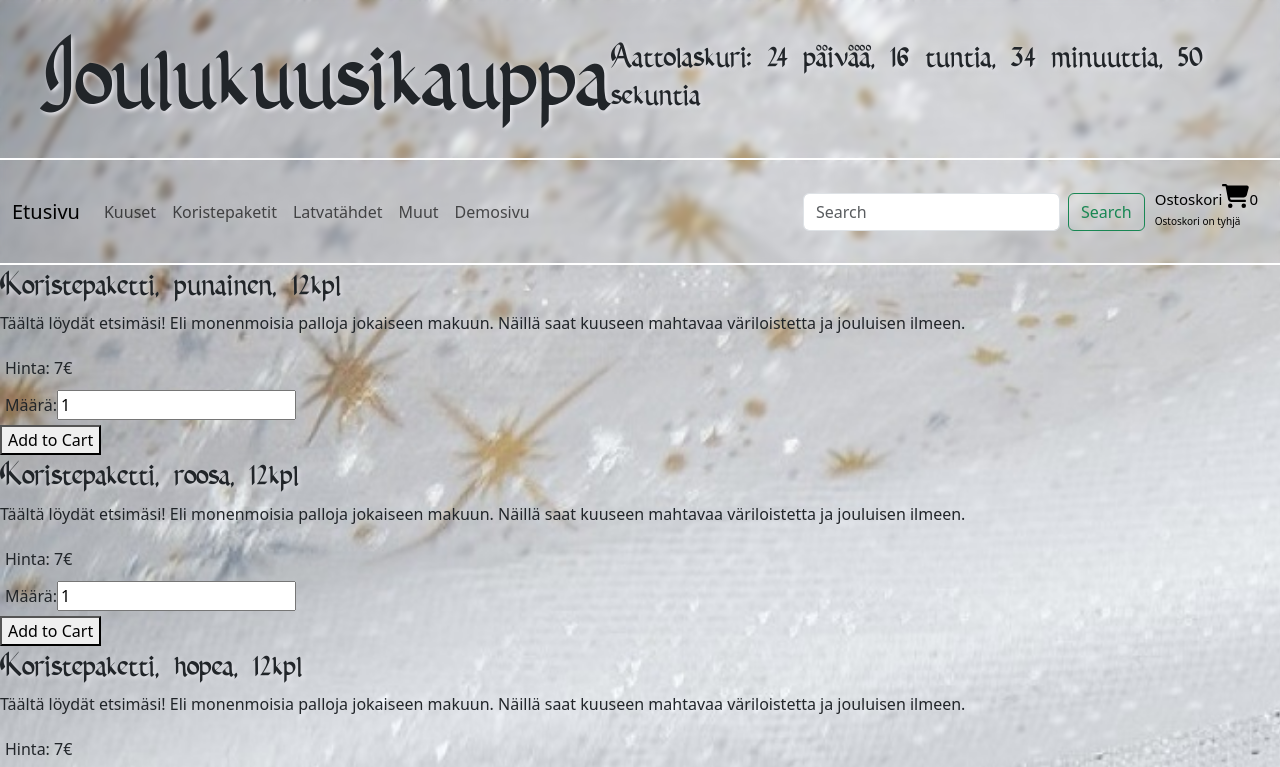
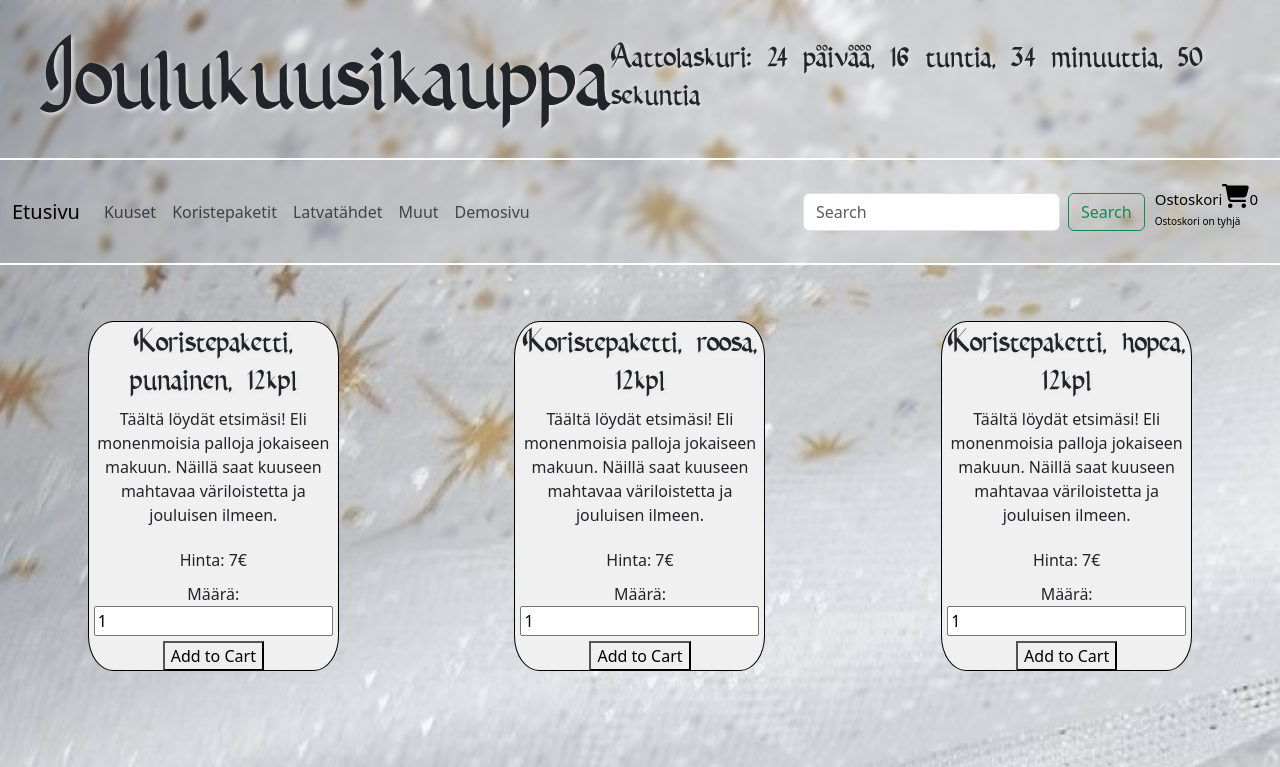
Before and after one commit to Verkkopalveluprojekti-Ryhma10/joulukuusikauppa, a React (Create React App) app: page /Koristeet in a window 1280 px wide. Shown: the top 767 px of the page. Built offline with nearby package versions, Linux system fonts and the light colour scheme.

Commit message:
koristeet sivu css, globaliin, kuvat puuttuu viel

```diff
--- a/src/styles/global.css
+++ b/src/styles/global.css
@@ -88,6 +88,39 @@ img {
     padding: 10px;
   }
 
+  .koristeet-container {
+    display: flex;
+    flex-wrap: wrap;
+    justify-content: space-around;
+}
+
+img {
+    margin-top: 2em;
+    height: 250px;
+    padding: 5px;
+}
+
+.DecorationDiv {
+    border: 1px solid black;
+    height: 350px;
+    text-align: center;
+    background-color: #F0F0F0;
+    border-radius: 10%;
+    flex: 0 0 calc(20% - 20px);
+    margin: 3.5em;
+}
+
+.DecorationDiv:hover{
+    box-shadow: 0 0 10px rgba(0, 0, 0, 0.3);
+}
+
+.DecorationDiv.expanded{
+    height: fit-content;
+    width: 400px;
+    text-align: center;
+    padding: 10px;
+  }
+
 label {
     padding: 5px;
 }
```
